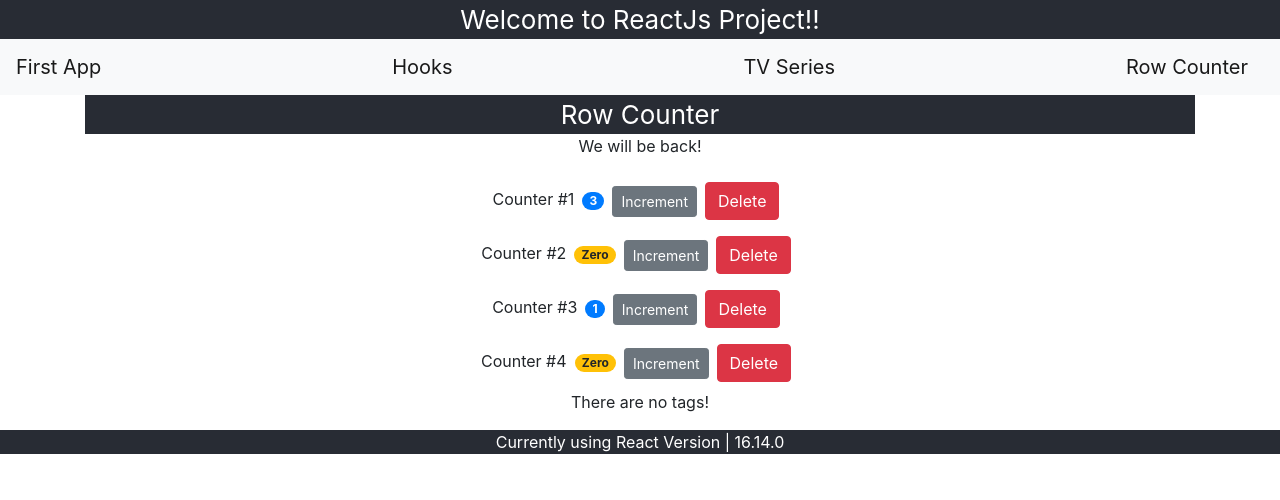
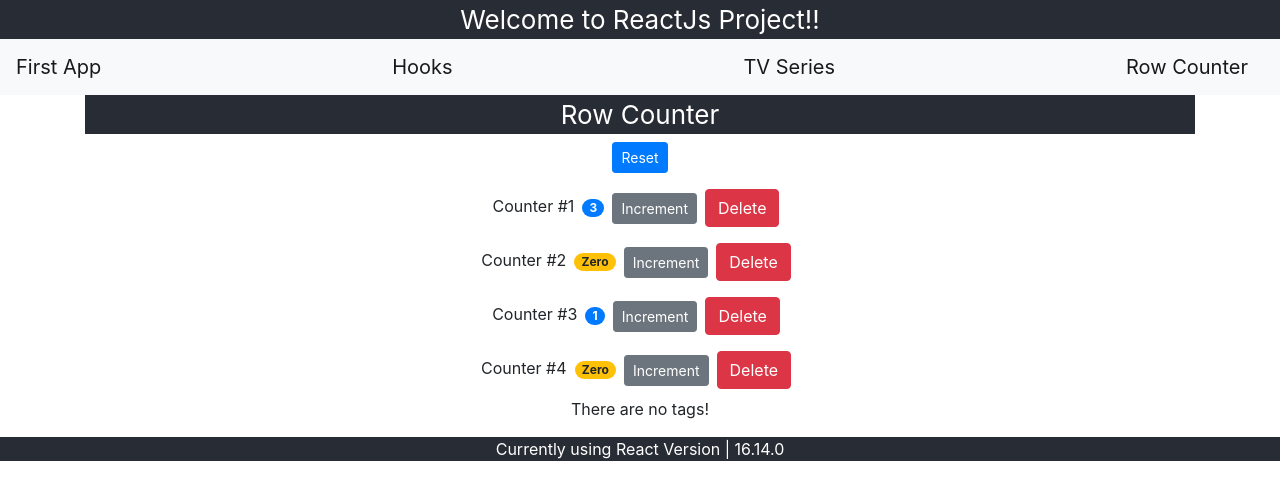
Before and after one commit to ashishgoyal2310/dj2-tutorial, a React (Create React App) app in the folder reactjs-tutorial/: page /rowcounter in a window 1280 px wide. Shown: the top 500 px of the page. Built offline with nearby package versions, Linux system fonts and the light colour scheme.

Commit message:
Remove local state from child and use parent state ony update/delete state

```diff
--- a/reactjs-tutorial/src/components/RowCounter.js
+++ b/reactjs-tutorial/src/components/RowCounter.js
@@ -1,19 +1,19 @@
 import React, { Component } from "react";
 
 class RowCounter extends Component {
-  state = {
-    value: this.props.counter.value,
-  };
+  // state = {
+  //   value: this.props.counter.value,
+  // };
 
   styles = {
     // fontSize: 15,
     // fontWeight: "bold",
   };
 
-  handleIncrement = (data) => {
-    console.log("handleIncrement", data);
-    this.setState({ value: this.state.value + 1 });
-  };
+  // handleIncrement = (data) => {
+  //   console.log("handleIncrement", data);
+  //   this.setState({ value: this.state.value + 1 });
+  // };
 
   render() {
     return (
@@ -23,7 +23,7 @@
           {this.formatCount()}
         </span>
         <button
-          onClick={() => this.handleIncrement({ preCount: this.state.value })}
+          onClick={() => this.props.onIncrement(this.props.counter)}
           className="btn btn-secondary btn-sm"
         >
           Increment
@@ -39,12 +39,14 @@
   }
 
   formatCount() {
-    return this.state.value === 0 ? "Zero" : this.state.value;
+    const { value } = this.props.counter;
+    return value === 0 ? "Zero" : value;
   }
 
   getBadgeClasses() {
+    const { value } = this.props.counter;
     let badgeClasses = "badge badge-pill m-2 ";
-    badgeClasses += this.state.value === 0 ? "badge-warning" : "badge-primary";
+    badgeClasses += value === 0 ? "badge-warning" : "badge-primary";
     return badgeClasses;
   }
 }
@@ -60,11 +62,26 @@
     tags: [],
   };
 
+  handleIncrement = (counter) => {
+    const updatedCounters = [...this.state.counters];
+    const index = updatedCounters.indexOf(counter);
+    updatedCounters[index].value++;
+    this.setState({ counters: updatedCounters });
+  };
+
   handleDelete = (counterId) => {
-    console.log("Counters handleDelete", counterId);
+    // console.log("Counters handleDelete", counterId);
     const updatedCounters = this.state.counters.filter(
       (dct) => dct.id != counterId
     );
+    this.setState({ counters: updatedCounters });
+  };
+
+  handleReset = () => {
+    const updatedCounters = this.state.counters.map((dct) => {
+      dct.value = 0;
+      return dct;
+    });
     this.setState({ counters: updatedCounters });
   };
 
@@ -73,11 +90,17 @@
       <React.Fragment>
         <div className="App">
           <header className="App-header">Row Counter</header>
-          <p>We will be back!</p>
+          <button
+            className="btn btn-primary btn-sm m-2"
+            onClick={this.handleReset}
+          >
+            Reset
+          </button>
           {this.state.counters.map((counter) => (
             <RowCounter
               key={counter.id}
               counter={counter}
+              onIncrement={this.handleIncrement}
               onDelete={this.handleDelete}
             >
               Counter #{counter.id}
```
